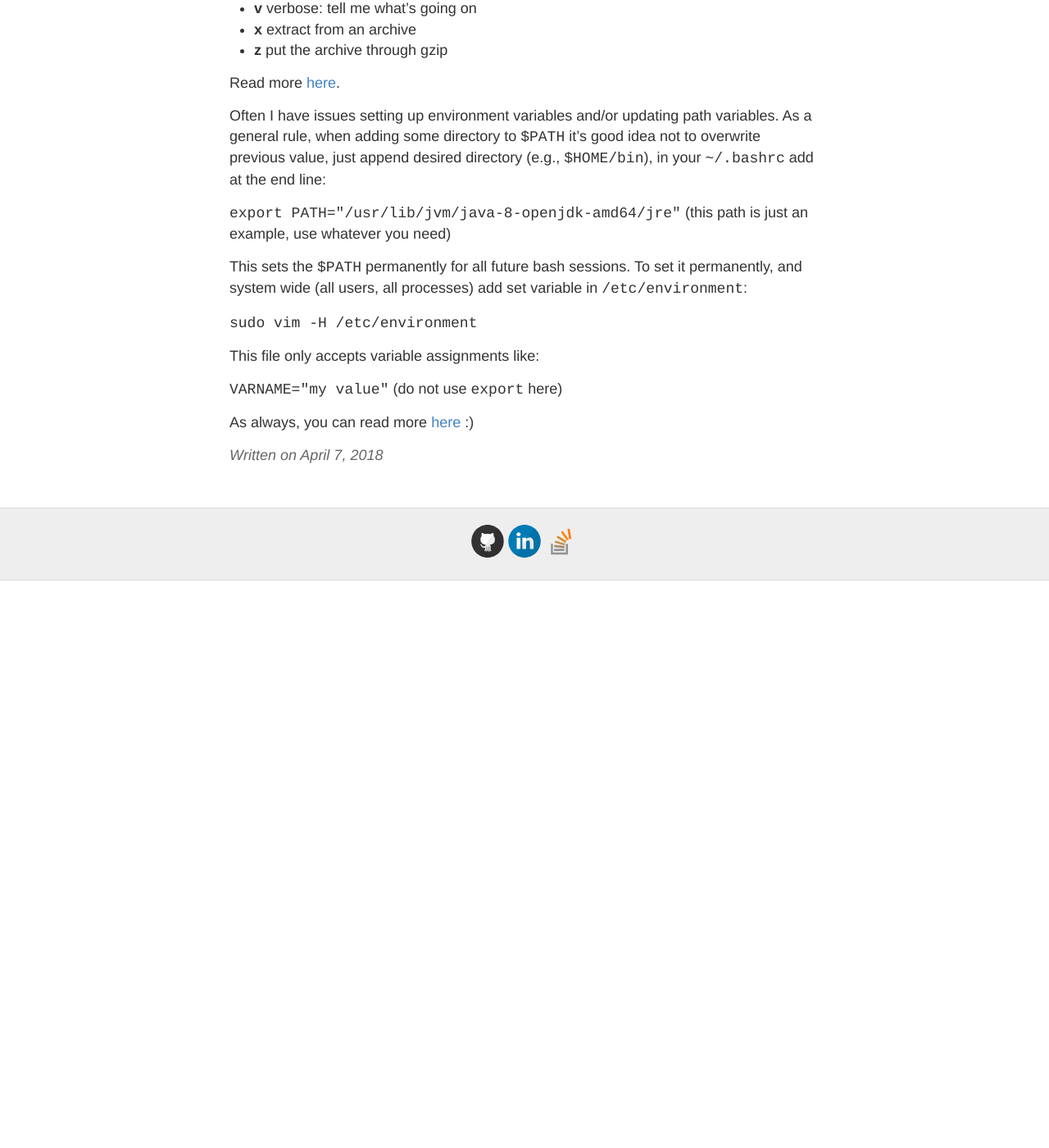
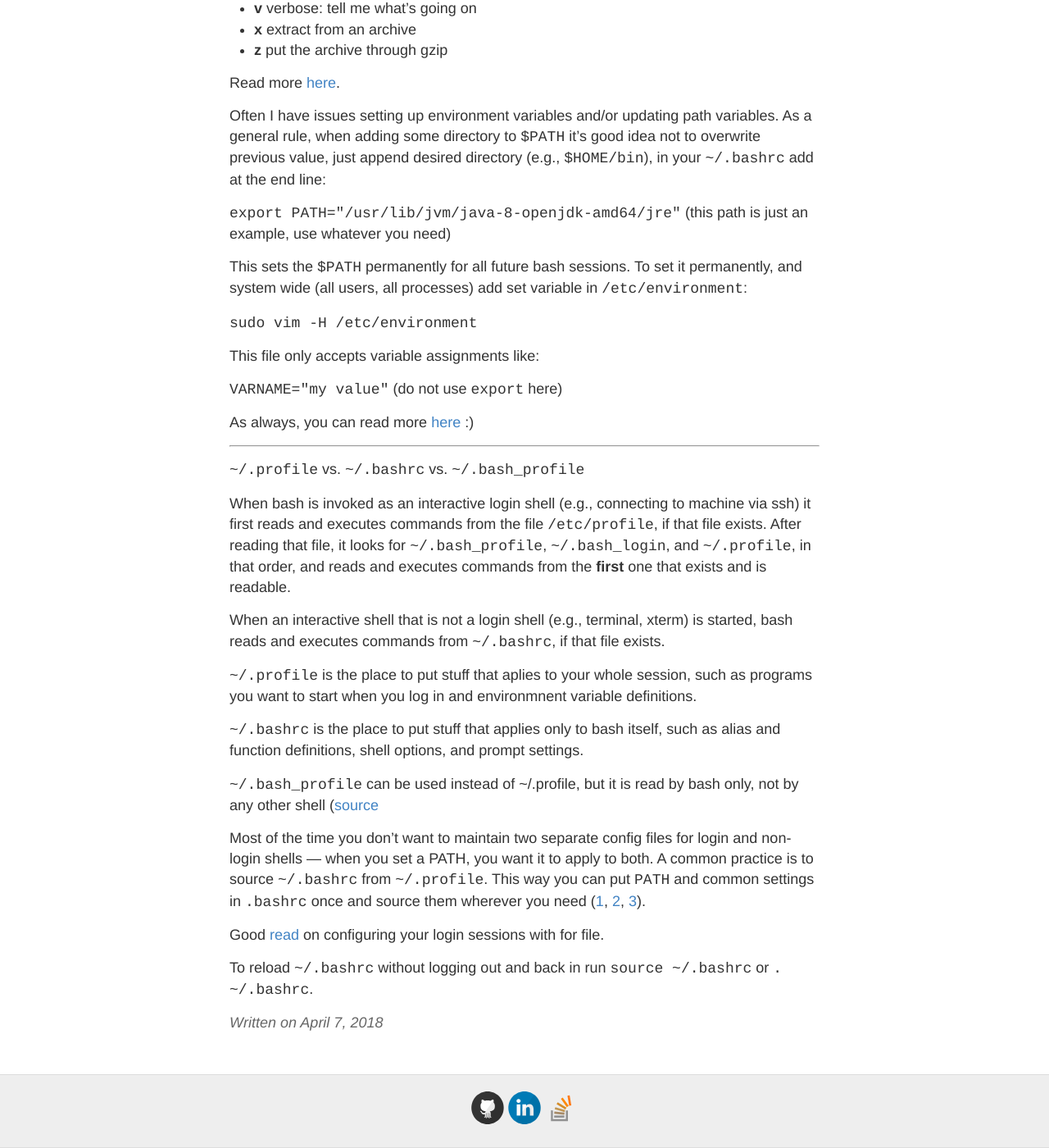
Before and after one commit to gutucristian/gutucristian.github.io, a Jekyll site: the page built from _posts/2018-4-7-vim.md, in a window 1280 px wide and 1400 px high, scrolled down 1605 px. Shown: the whole window at 82% size. Built offline with Jekyll 4.4.1, drawn with Linux system fonts in a browser that asks for light colours; our own code applies the rules of GitHub Pages for plain Markdown files; before the commit the page ends 2313 px from its top, so only the background shows below that.

Commit message:
Update 2018-4-7-vim.md

```diff
--- a/_posts/2018-4-7-vim.md
+++ b/_posts/2018-4-7-vim.md
@@ -59,3 +59,23 @@ This file only accepts variable assignments like:
 `VARNAME="my value"` (do not use `export` here)
 
 As always, you can read more [here](https://askubuntu.com/questions/58814/how-do-i-add-environment-variables) :)
+
+____________________________________________________________
+
+`~/.profile` vs. `~/.bashrc` vs. `~/.bash_profile`
+
+When bash is invoked as an interactive login shell (e.g., connecting to machine via ssh) it first reads and executes commands from the file `/etc/profile`, if that file exists. After reading that file, it looks for `~/.bash_profile`, `~/.bash_login`, and `~/.profile`, in that order, and reads and executes commands from the **first** one that exists and is readable.
+
+When an interactive shell that is not a login shell (e.g., terminal, xterm) is started, bash reads and executes commands from `~/.bashrc`, if that file exists.
+
+`~/.profile` is the place to put stuff that aplies to your whole session, such as programs you want to start when you log in and environmnent variable definitions.
+
+`~/.bashrc` is the place to put stuff that applies only to bash itself, such as alias and function definitions, shell options, and prompt settings.
+
+`~/.bash_profile` can be used instead of ~/.profile, but it is read by bash only, not by any other shell ([source](https://superuser.com/questions/183870/difference-between-bashrc-and-bash-profile)
+
+Most of the time you don’t want to maintain two separate config files for login and non-login shells — when you set a PATH, you want it to apply to both. A common practice is to source `~/.bashrc` from `~/.profile`. This way you can put `PATH` and common settings in `.bashrc` once and source them wherever you need ([1](http://www.joshstaiger.org/archives/2005/07/bash_profile_vs.html), [2](https://askubuntu.com/questions/432508/why-does-ubuntus-default-profile-source-bashrc), [3](https://askubuntu.com/questions/121073/why-bash-profile-is-not-getting-sourced-when-opening-a-terminal)).
+
+Good [read](http://mywiki.wooledge.org/DotFiles) on configuring your login sessions with for file.
+
+To reload `~/.bashrc` without logging out and back in run `source ~/.bashrc` or `. ~/.bashrc`.
```
